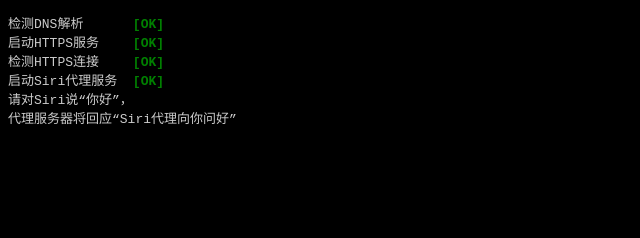
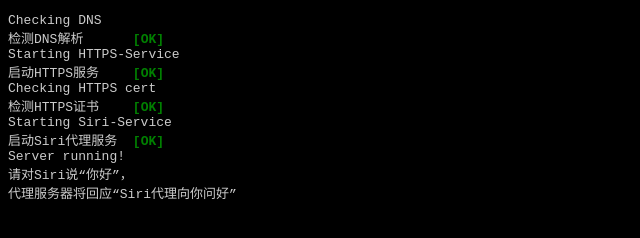
Before and after one commit to zhangyuanwei/node-siri, a website: page welcome.html in a window 1280 px wide. Shown: the whole page, without its empty margins (0-640 px from the left). Drawn offline with Linux system fonts and the light colour scheme.

Commit message:
translation welcome.html to english

```diff
--- a/welcome.html
+++ b/welcome.html
@@ -3,8 +3,9 @@
 
     <head>
         <meta http-equiv="Content-Type" content="text/html;charset=utf-8" />
-        <meta name="viewport" content="width=device-width,minimum-scale=1.0,maximum-scale=1.0,user-scalable=no" />
-		<title>Siri Proxy 安装检测</title>
+        <!--meta name="viewport" content="width=device-width,minimum-scale=1.0,maximum-scale=1.0,user-scalable=no" /-->
+        <meta name="viewport" content="width=device-width" />
+		<title>Siri Proxy Installer</title>
 		<style type="text/css">
 			body{
 				background:#000;
@@ -63,25 +64,25 @@
 				check();
 			})([
 				{
-					"msg":"检测DNS解析",
-					"err":"请确保 guzzoni.apple.com 域名被解析到代理服务器",
+				"msg":"Checking DNS<br />检测DNS解析",
+					"err":"Check entry for guzzoni.apple.com !<br />请确保 guzzoni.apple.com 域名被解析到代理服务器",
 					"check":function(callback){
 						ping("http://guzzoni.apple.com/ping.gif", callback);
 					}
 				},{
-					"msg":"启动HTTPS服务",
+					"msg":"Starting HTTPS-Service<br />启动HTTPS服务",
 					"check":function(callback){
 						ping("http://guzzoni.apple.com/https.gif", callback);
 					}
 				},{
-					"msg":"检测HTTPS连接",
-					"err":"HTTPS连接失败，如未安装证书，请<a href=\"ca\">点此安装</a>.",
+					"msg":"Checking HTTPS cert<br />检测HTTPS证书",
+					"err":"pleas install cert from <a href=\"ca\">here</a>.<br />HTTPS连接失败，如未安装证书，请<a href=\"ca\">点此安装</a>.",
 					"check":function(callback){
 						ping("https://guzzoni.apple.com/ping.gif", callback);
 					}
 				},{
-					"msg":"启动Siri代理服务",
-					"ok":"请对Siri说“你好”，<br />代理服务器将回应“Siri代理向你问好”",
+					"msg":"Starting Siri-Service<br />启动Siri代理服务",
+					"ok":"Server running!<br />请对Siri说“你好”，<br />代理服务器将回应“Siri代理向你问好”",
 					"check":function(callback){
 						ping("http://guzzoni.apple.com/siri.gif", callback);
 					}
```
